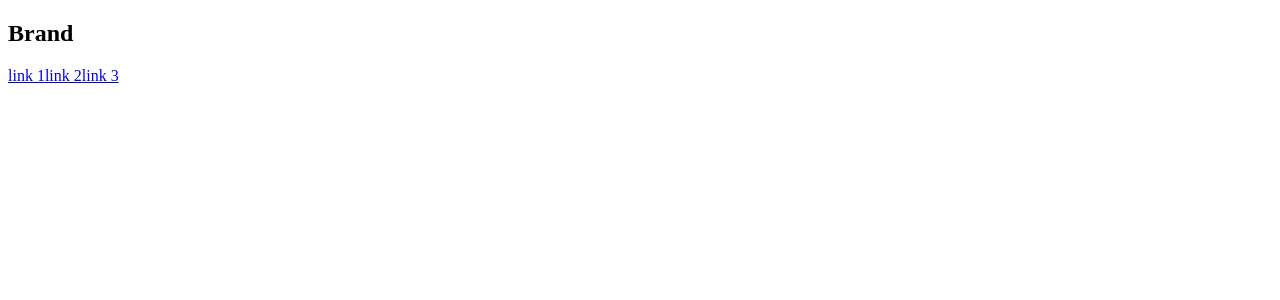
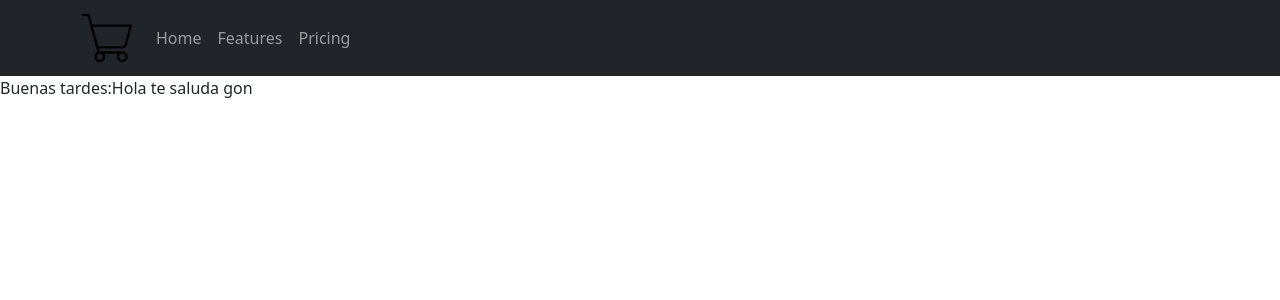
Before and after one commit to gonzahervalejo/React, a React (Create React App) app: page / in a window 1280 px wide. Shown: the top 300 px of the page. Built offline with nearby package versions, Linux system fonts and the light colour scheme.

Commit message:
desafio3

```diff
--- a/src/App.js
+++ b/src/App.js
@@ -1,18 +1,17 @@
+import ItemListContainer from "./components/ItemListContainer"
 
-//  import Header from "./Header"
+import  NavBar  from "./components/NavBar"
 
-// const App = () => {
-//     return (
-//       <>
+const App = () => {
+    return (
+      <>
 
-//       <Header>
+      <NavBar/>
+      <ItemListContainer  greeting="Hola te saluda gon"/>
 
 
-//       </Header>
+      </>
+    )
+  }
 
-
-//       </>
-//     )
-//   }
-
-//   export default App
+  export default App
--- /dev/null
+++ b/src/components/CartWidget.js
@@ -0,0 +1,13 @@
+import cart from '../img/cart.png'
+import '../css/Style.css';
+
+const CartWidget = () => {
+  return (
+      <>
+<img className = "medida" src={cart}/>
+
+
+    </>
+  )
+}
+export default CartWidget
--- /dev/null
+++ b/src/components/ItemListContainer.js
@@ -0,0 +1,7 @@
+const ItemListContainer = (props) => {
+  return (
+    <div>Buenas tardes:
+        { props.greeting  }  </div>
+  )
+}
+export default ItemListContainer
--- a/src/components/NavBar.js
+++ b/src/components/NavBar.js
@@ -1,18 +1,28 @@
-/*
-// import App from "../App"
- import Header from "../Header" */
 
+
+ import Navbar from 'react-bootstrap/Navbar'
+ import Container from 'react-bootstrap/Container'
+ import Nav from 'react-bootstrap/Nav'
+import CartWidget from "./CartWidget"
+
+ //CamelCase
 const NavBar = () => {
     return (
 
+      <>
+  <Navbar bg="dark" variant="dark">
+    <Container>
+    <Navbar.Brand href="#home"> <CartWidget/></Navbar.Brand>
+    <Nav className="me-auto">
+      <Nav.Link href="#home">Home</Nav.Link>
+      <Nav.Link href="#features">Features</Nav.Link>
+      <Nav.Link href="#pricing">Pricing</Nav.Link>
+    </Nav>
+    </Container>
+  </Navbar>
 
 
-        <nav className="nav">
-          <h1> Brand</h1>
-          <a href="../index.html" className="nav__link">link 1</a>
-          <a href="../index.html" className="nav__link">link 2</a>
-          <a href="../index.html" className="nav__link">link 3</a>
-        </nav>
+</>
 
 
     )
--- /dev/null
+++ b/src/css/Style.css
@@ -0,0 +1,4 @@
+.medida {
+ height: 50px;
+ width: 50px;
+}
```
Also changed, not shown: src/Header.js (deleted, +0 -14 lines), src/index.js (+4 -4 lines), src/img/cart.png (added).
